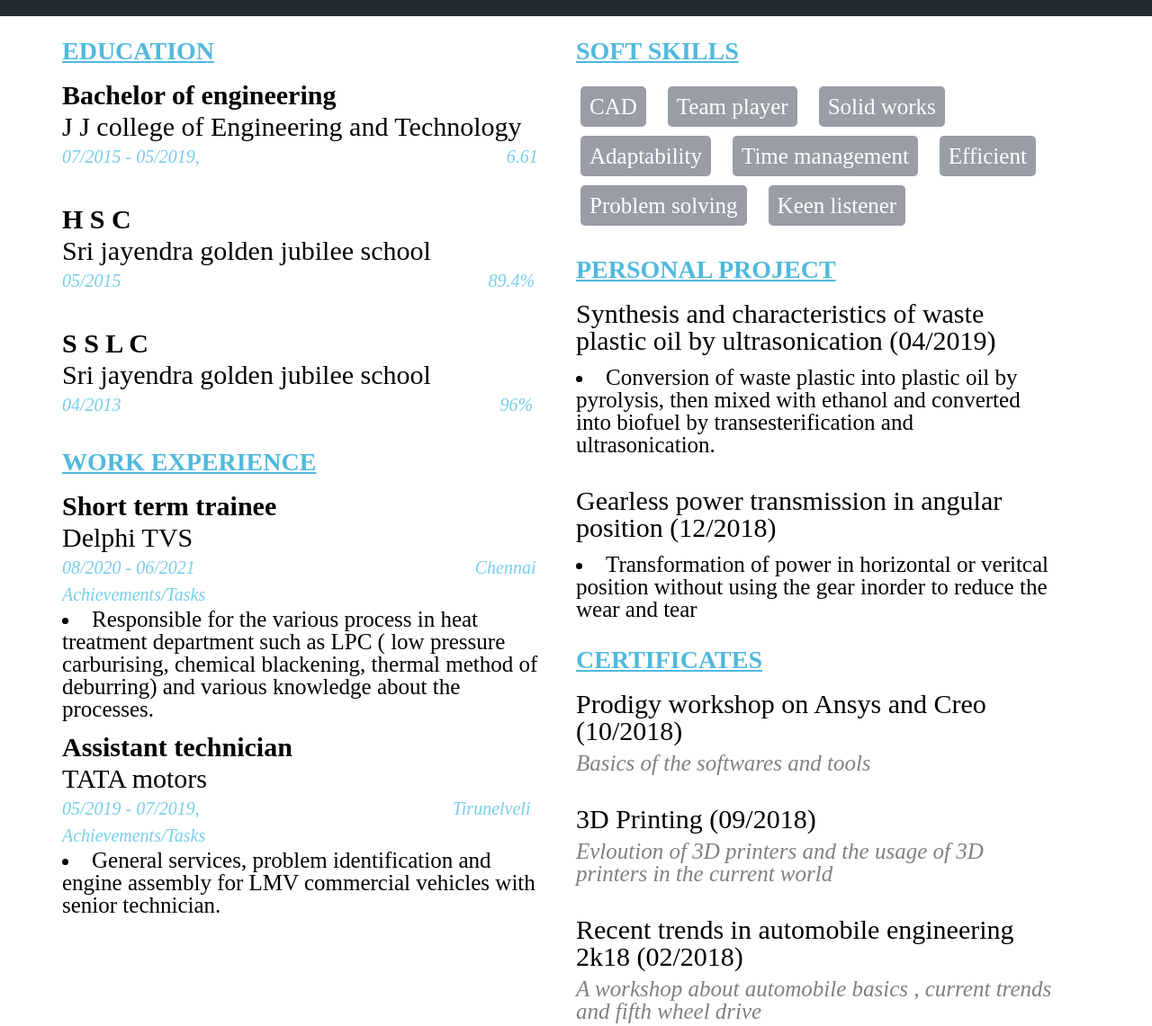
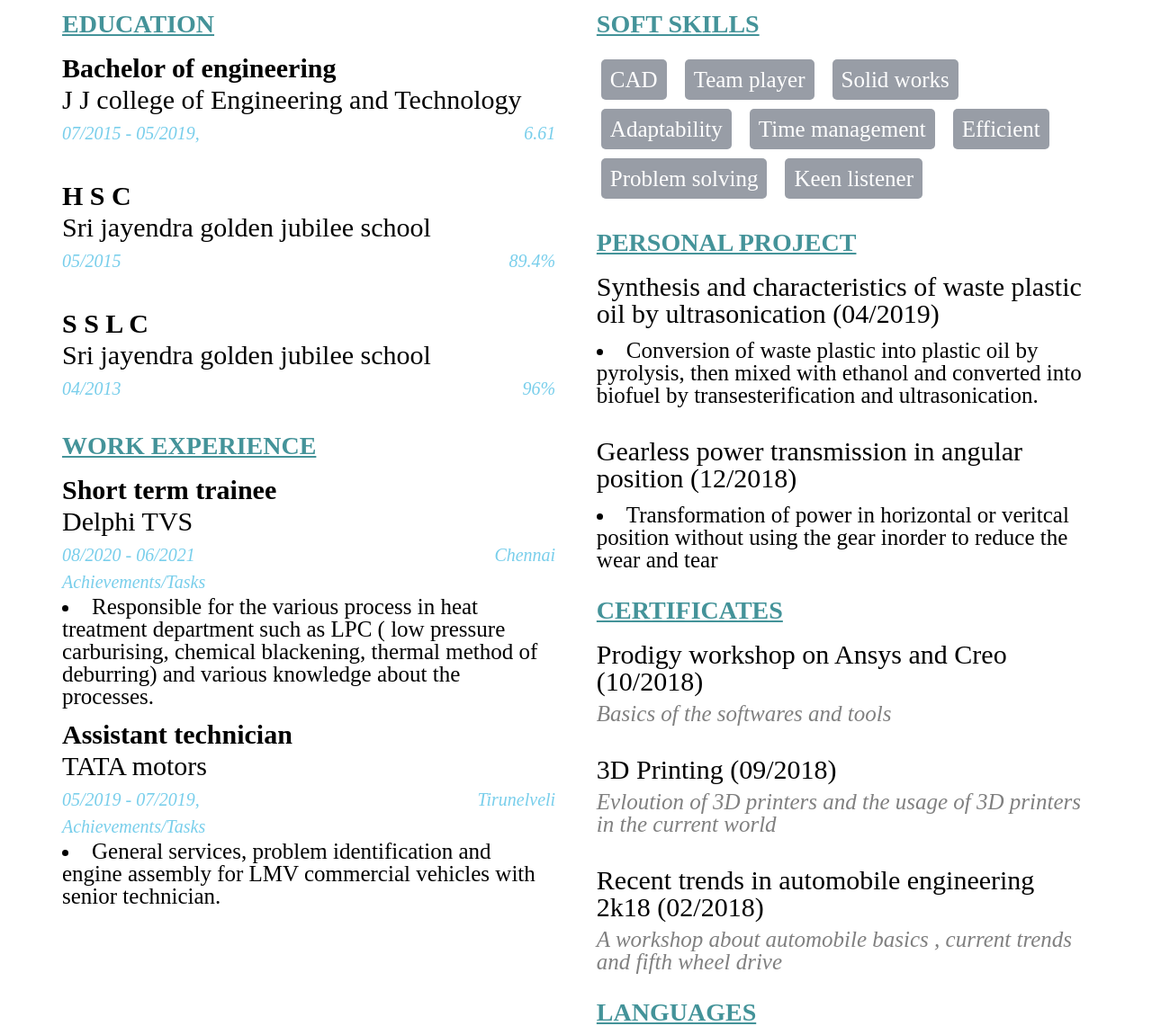
Before and after one commit to FabevyVel/fsd-06-project-1, a website: page abishek/layout.html in a window 1280 px wide. Shown: the part 321-1462 px from the top of the page at 90% size. Drawn offline with Linux system fonts and the light colour scheme.

Commit message:
update package.json

```diff
--- a/abishek/css/layout.css
+++ b/abishek/css/layout.css
@@ -7,7 +7,6 @@ body {
   .header {
     background-color: #303b4c;
     height: 259px;
-    margin-top: 20px;
   }
   .contacts {
     background-color: #222a33;
@@ -51,7 +50,9 @@ body {
   display: flex;
   justify-content: space-evenly;
   text-decoration: none;
-  padding: 16px 0px;
+  padding: 19px 0px;
+  font-size: 23px;
+
   }
   .fc{
   display: flex;
@@ -74,8 +75,12 @@ body {
   text-decoration: none;
   justify-content: space-between;
   }
+  .fc{
+    display: flex;
+    justify-content: space-between;
+  }
   .content-section h2{
-  color: #50b9dd;
+  color: #449399;
   font-size: 28px;
   text-decoration: underline;
   padding-bottom: 5px;
@@ -95,74 +100,25 @@ body {
   font-size: 30px;
    padding-bottom: 8px;
   }
+.space{
+    display: flex;
+    justify-content: space-between;
+}
   .col-48 {
   width: 48%;
   height: 700px;
   justify-content: space-between;
-  padding-top: 10px;
-  padding-right: 10px;
-  margin-right: 30px;
+
   }
   .content-type-1-section li {
   font-size: 25px;
   list-style: inside;
   padding-top: 5px;
   }
-  .sub-highlight-1-0 {
-  color: #78ceeb;
-  font-style: italic;
-  padding-right: 140px;
-  font-size: 20px;
-  }
-  .sub-highlight-1a {
-  color: #78ceeb;
-  font-style: italic;
-  padding-left: 196px;
-  }
-  .sub-highlight-1b {
-  color: #78ceeb;
-  font-style: italic;
-  }
-  .sub-highlight-1c {
-  color: #78ceeb;
-  font-style: italic;
-  padding-left: 403px;
-  }
-  .sub-highlight-1d {
-  color: #78ceeb;
-  font-style: italic;
-  }
-  .sub-highlight-1e {
-  color: #78ceeb;
-  font-style: italic;
-  padding-left: 416px;
-  }
-  .sub-highlight-1f {
-  color: #78ceeb;
-  font-style: italic;
-  }
-  .sub-highlight-1g {
-  color: #78ceeb;
-  font-style: italic;
-  padding-left: 306px;
-  }
-  .sub-highlight-1h {
-  color: #78ceeb;
-  font-style: italic;
-  }
-  .sub-highlight-1i {
-  color: #78ceeb;
-  font-style: italic;
-  padding-left: 276px;
-  }
-  .sub-highlight-1 li {
-  font-size: 20px;
-  font-weight: bold;
-  }
   .sub-highlight-1{
   color: #78ceeb;
   font-style: italic;
-  padding-top: 15px;
+  padding-top: 4px;
   font-size: 20px;
   }
   .sub-highlight-1 li {
@@ -173,6 +129,10 @@ body {
   color: gray;
   font-style: italic;
   font-size: 25px;
+  }
+  .batch-1 ul{
+    display: flex;
+    flex-wrap: wrap;
   }
   .batch-1 li {
   display: inline-block;
@@ -198,7 +158,7 @@ body {
   font-size: 25px;
   }
   .fc-2 img {
-  margin: 35px 0 0 0;
+    padding: 35px 0 40px 0;
   border-radius: 50%;
 
   }
@@ -216,3 +176,6 @@ body {
   li {
   font-size: 20px;
   }
+  jc-sb{
+    justify-content: space-between;
+  }
--- a/abishek/layout.html
+++ b/abishek/layout.html
@@ -46,8 +46,8 @@
                                     <h3>Bachelor of engineering</h3>
                                     <p>J J college of Engineering and Technology</p>
                                     <div class="space">
-                                        <span class="sub-highlight-1-0">07/2015 - 05/2019,</span>
-                                        <span class="sub-highlight-1a">6.61</span>
+                                        <span class="sub-highlight-1">07/2015 - 05/2019,</span>
+                                        <span class="sub-highlight-1">6.61</span>
                                     </div>
                                 </div>
                                 <div class="content-type-1-section">
@@ -55,16 +55,16 @@
                                     <p>Sri jayendra golden jubilee school</p>
 
                                     <div class="space">
-                                        <span class="sub-highlight-1b">05/2015</span>
-                                        <span class="sub-highlight-1c">89.4%</span>
+                                        <span class="sub-highlight-1">05/2015</span>
+                                        <span class="sub-highlight-1">89.4%</span>
                                     </div>
                                 </div>
                                 <div class="content-type-1-section">
                                     <h3>S S L C</h3>
                                     <p>Sri jayendra golden jubilee school</p>
                                     <div class="space">
-                                        <span class="sub-highlight-1d">04/2013</span>
-                                        <span class="sub-highlight-1e">96%</span>
+                                        <span class="sub-highlight-1">04/2013</span>
+                                        <span class="sub-highlight-1">96%</span>
                                     </div>
                                 </div>
                             </div>
@@ -78,8 +78,8 @@
                                     <h3>Short term trainee</h3>
                                     <p>Delphi TVS</p>
                                     <div class="space">
-                                        <span class="sub-highlight-1f">08/2020 - 06/2021</span>
-                                        <span class="sub-highlight-1g">Chennai</span>
+                                        <span class="sub-highlight-1">08/2020 - 06/2021</span>
+                                        <span class="sub-highlight-1">Chennai</span>
                                     </div>
                                     <span class="sub-highlight-1">Achievements/Tasks</span>
                                     <ul>
@@ -92,8 +92,8 @@
                                         <h3>Assistant technician</h3>
                                         <p>TATA motors</p>
                                         <div class="space">
-                                            <span class="sub-highlight-1h">05/2019 - 07/2019,</span>
-                                            <span class="sub-highlight-1i">Tirunelveli</span>
+                                            <span class="sub-highlight-1">05/2019 - 07/2019,</span>
+                                            <span class="sub-highlight-1">Tirunelveli</span>
                                         </div>
                                         <div>
                                             <span class="sub-highlight-1">Achievements/Tasks</span>
```
